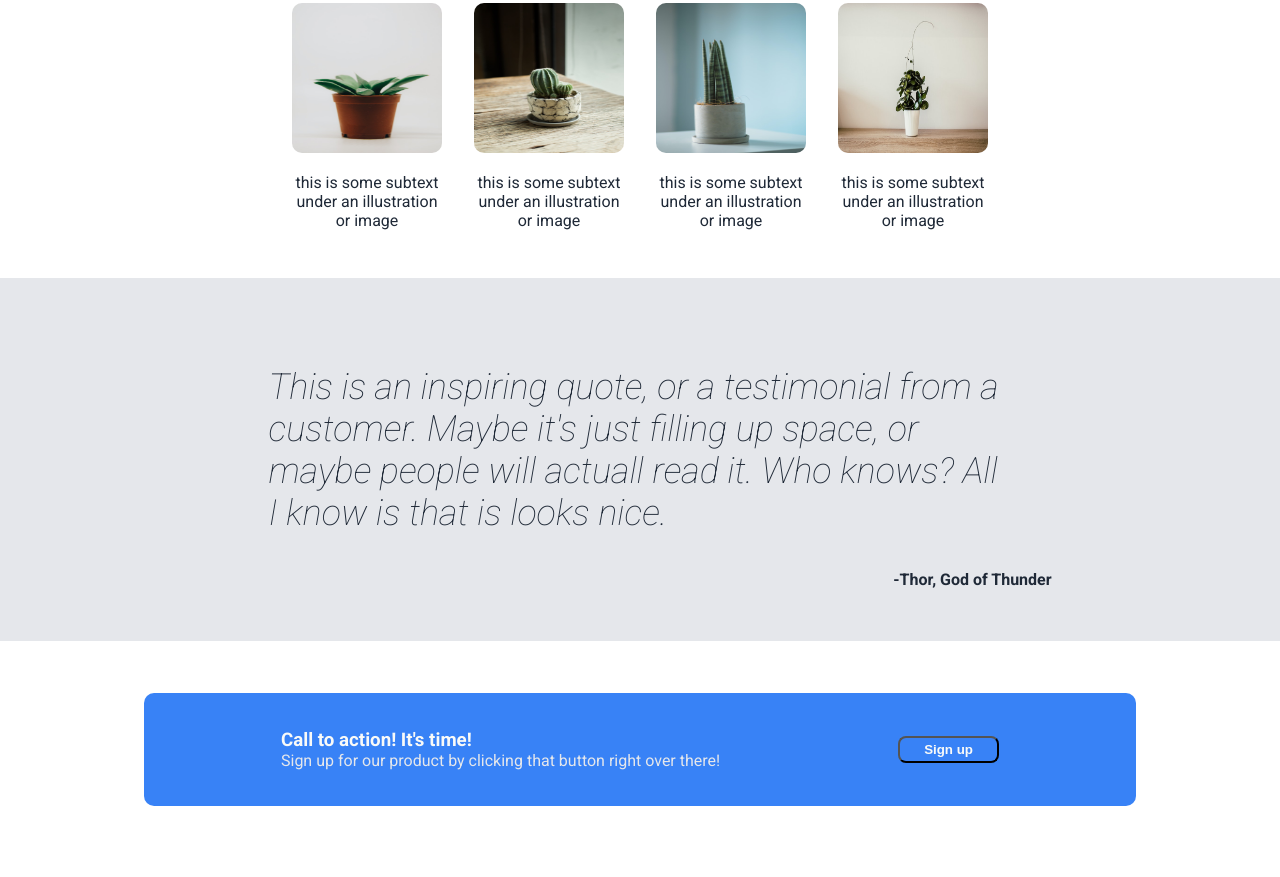
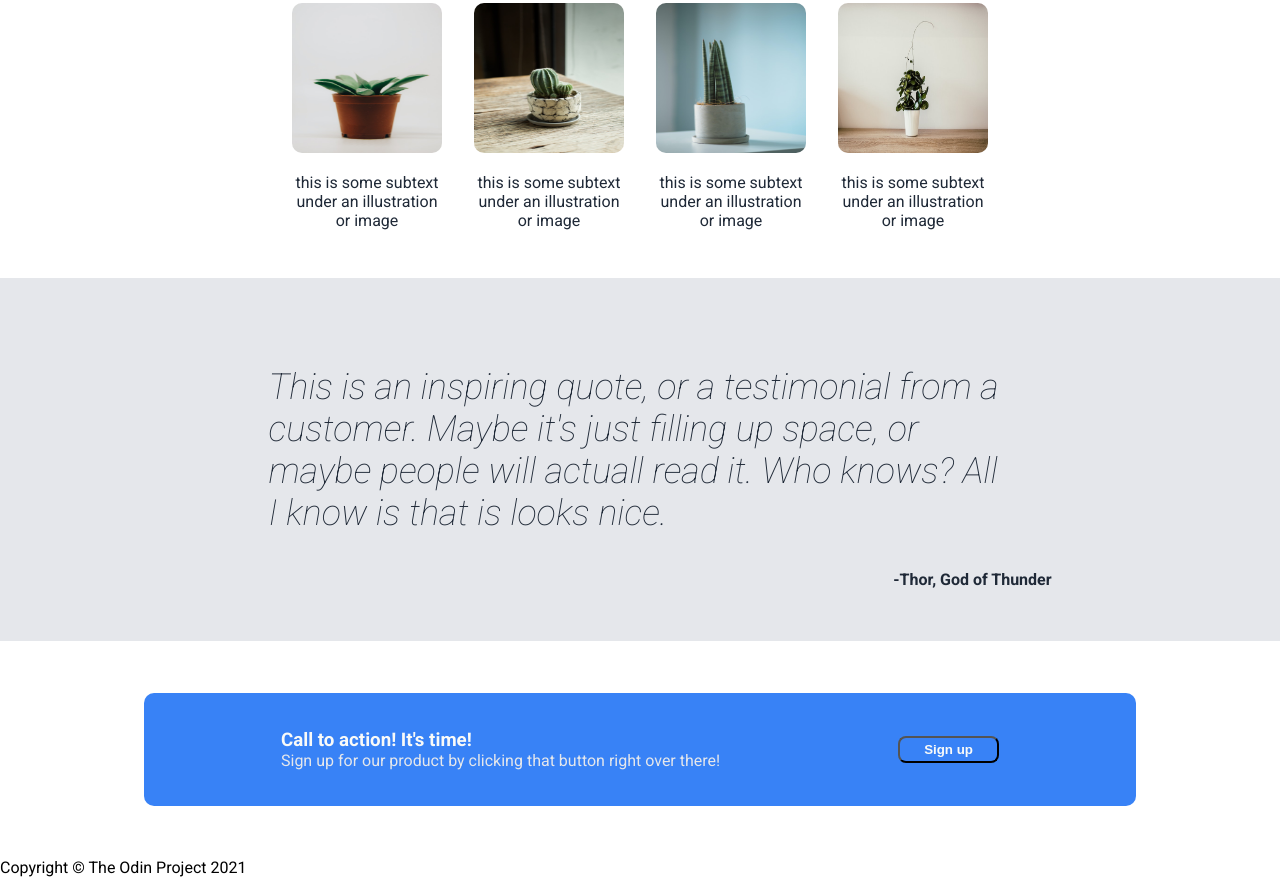
Before and after one commit to frogrin/landing-page, a plain HTML site: page index.html in a window 1280 px wide. Shown: the part 458-1335 px from the top of the page. Drawn offline with Linux system fonts and the light colour scheme.

Commit message:
Add html to the footer

```diff
--- a/index.html
+++ b/index.html
@@ -82,5 +82,10 @@
       </div>
       <button>Sign up</button>
     </div>
+
+    <!-- Footer -->
+    <footer>
+      Copyright &copy; The Odin Project 2021
+    </footer>
 </body>
 </html>
```
